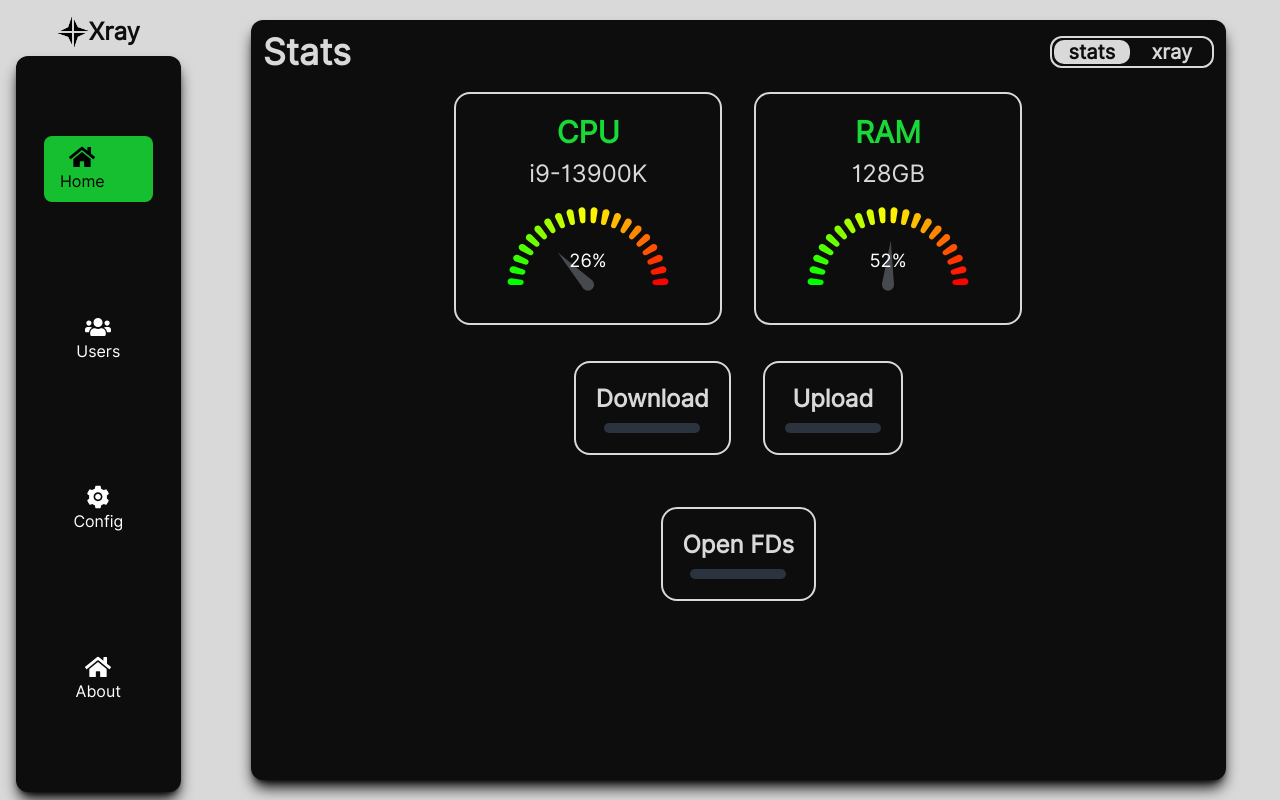
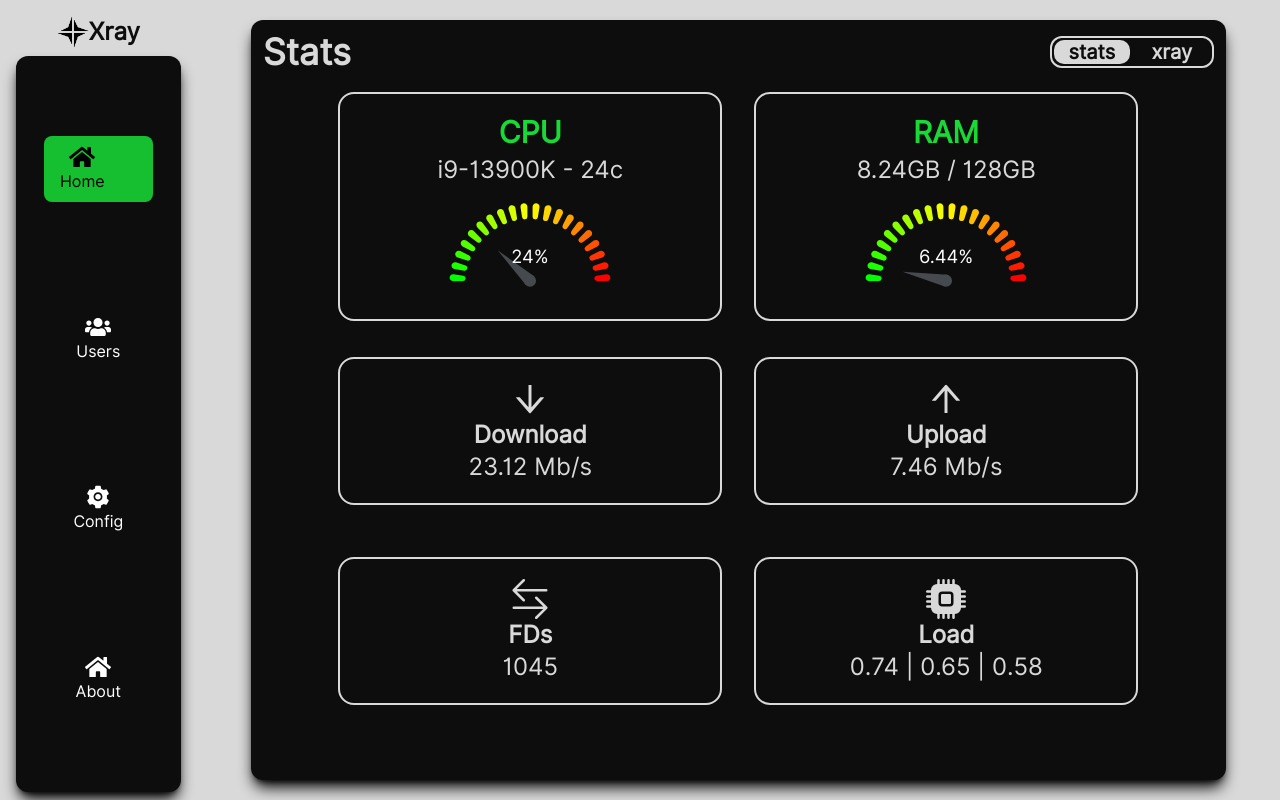
Before and after one commit to lilendian0x00/xray-manager, a React (Create React App) app: page /home/stats in a window 1280 px wide. Built offline with nearby package versions, Linux system fonts and the light colour scheme.

Commit message:
Updated and refactoed the stats section of Home page

```diff
--- a/src/Components/elements/ControlBox.jsx
+++ b/src/Components/elements/ControlBox.jsx
@@ -1,13 +1,14 @@
 import React from 'react'
 import GaugeChart from 'react-gauge-chart'
+import { useMediaQuery } from 'react-responsive'
 
-function GaugeBox(props) {
+export function GaugeBox(props) {
   return (
-    <div id={props.id} className={`flex flex-col gap-3 md:border-2 md:border-[var(--creamy)] md:p-5 md:rounded-2xl md:text-center ${props.className}`}>
+    <div id={props.id} className={`flex flex-col gap-3 md:border-2 md:border-[var(--creamy)] md:p-5 md:rounded-2xl md:text-center md:w-1/2 md:max-w-sm ${props.className}`}>
       <div className='md:flex md:flex-col md:items-center'>
-        <span className='font-bold text-[var(--lex-green)] md:text-3xl mb-2'>{props.name}</span>
-        <div className={`${(props.value != null)? ` hidden `: ``}  animate-pulse h-3 bg-gray-200 rounded-full dark:bg-gray-700 w-48 mb-4`}></div>
-        <span className={`text-2xl ${(props.value == null)? ` hidden `: ``}`}>{props.value}</span>
+        <span className='block font-bold text-[var(--lex-green)] text-xl md:text-3xl mb-1'>{props.name}</span>
+        <div className={`${(props.value != null) ? ` hidden ` : ``}  mt-2 animate-pulse h-3 bg-gray-200 rounded-full dark:bg-gray-700 w-48 mb-4`}></div>
+        <span className={`self-center text-lg md:text-2xl ${(props.value == null) ? ` hidden ` : ``}`}>{props.value}</span>
       </div>
 
       <div className='flex flex-col justify-center self-center items-center'>
@@ -22,4 +23,18 @@ function GaugeBox(props) {
   )
 }
 
-export default GaugeBox
+
+export function SimpleBox(props) {
+  const { name, value, size } = props;
+  const isDesktopOrLaptop = useMediaQuery({
+    query: '(min-width: 768px)'
+  });
+  return (
+    <div className={`${props.className} flex flex-col items-center md:border-2 md:border-[var(--creamy)] md:p-5 md:rounded-2xl md:text-center md:max-w-sm`}>
+      <props.icon color='#D9D9D9' size={isDesktopOrLaptop ? 40 : size} />
+      <span className='text-2xl font-bold text-[var(--wash-black)] dark:text-[var(--creamy)]'>{name}</span>
+      <div className={`${(value != null) ? ` hidden ` : ``} animate-pulse h-2.5 bg-gray-200 rounded-full dark:bg-gray-700 w-24 mt-2`}></div>
+      <span className={`self-center  md:text-2xl ${props.valueClassName ? props.valueClassName : "text-xl"} ${(value == null) ? ` hidden ` : ``}`}>{value}</span>
+    </div>
+  )
+}
--- a/src/views/Home/Home.jsx
+++ b/src/views/Home/Home.jsx
@@ -12,17 +12,7 @@ const servers = {
     }
 }
 
-const pages = {
-    "stats": {
-
-    },
-    "xray": {
-
-    }
-}
-
 function Home() {
-    const [isloaded, setLoad] = useState(false)
     const [page, setPage] = useState("stats")
     const [data, setData] = useState(servers)
 
--- a/src/views/Home/stats/Stats.jsx
+++ b/src/views/Home/stats/Stats.jsx
@@ -1,12 +1,39 @@
-import React from 'react'
+import { useState } from 'react'
 import { motion } from 'framer-motion'
 import { useMediaQuery } from 'react-responsive'
-import GaugeBox from '../../../Components/elements/ControlBox'
+import { SimpleBox, GaugeBox } from '../../../Components/elements/ControlBox'
+import { AiOutlineArrowUp, AiOutlineArrowDown } from 'react-icons/ai';
+import { BsFillCpuFill, BsArrowLeftRight } from 'react-icons/bs';
+
+
+const pages = {
+    "stats": {
+        "cpu": {
+            "model": "i9-13900K",
+            "cores": 24,
+            "usage": 0.24,
+            "load_avg": "0.74 | 0.65 | 0.58" // top -n 1 | awk 'NR==1 { for (i = 13; i <= NF; i++) { printf "%s ", $i } printf "\n" }' FS=" " OFS=" "
+        },
+        "ram": {
+            "total": 128,
+            "inuse": 8.24
+        },
+        "network": {
+            "total_recv": 104,      // Gigabytes
+            "total_send": 79,       // Gigabytes
+            "downlink": 23.12,      // Megabit
+            "uplink": 7.46,         // Megabit
+            "fds": 1045,
+        }
+    }
+}
 
 function Stats() {
     const isDesktopOrLaptop = useMediaQuery({
         query: '(min-width: 768px)'
     });
+
+    const [stats, setStats] = useState(pages)
 
     return (
         <motion.div
@@ -17,31 +44,26 @@ function Stats() {
             transition={{ duration: 0.5 }}
         >
             <div role='status' className='flex flex-col md:flex-row md:justify-center md:items-center gap-8 text-lg mt-5'>
-                <GaugeBox id="CPU" name={isDesktopOrLaptop ? "CPU" : "CPU:"} value={"i9-13900K"} percentage={0.26}/>
+                <GaugeBox id="CPU" name={isDesktopOrLaptop ? "CPU" : "CPU"} value={`${stats.stats.cpu.model} - ${stats.stats.cpu.cores.toString()}c`} percentage={(stats.stats.cpu.usage)} />
 
 
-                <GaugeBox id="RAM" name={isDesktopOrLaptop ? "RAM" : "RAM:"} value={"128GB"} percentage={0.52}/>
+                <GaugeBox id="RAM" name={isDesktopOrLaptop ? "RAM" : "RAM"} value={`${stats.stats.ram.inuse.toString()}GB / ${stats.stats.ram.total.toString()}GB`} percentage={(stats.stats.ram.inuse / stats.stats.ram.total)} />
 
             </div>
 
             <div className='flex flex-row p-4 justify-center gap-8 mt-5'>
-                <div className='flex flex-col items-center md:border-2 md:border-[var(--creamy)] md:p-5 md:rounded-2xl md:text-center'>
-                    <span className='text-2xl font-bold text-[var(--wash-black)] dark:text-[var(--creamy)]'>Download</span>
-                    <div className='animate-pulse h-2.5 bg-gray-200 rounded-full dark:bg-gray-700 w-24 mt-2'></div>
-                </div>
+                <SimpleBox className="w-1/2" icon={AiOutlineArrowDown} size={24} name={"Download"} value={`${stats.stats.network.downlink} Mb/s`} />
 
-                <div className='flex flex-col items-center md:border-2 md:border-[var(--creamy)] md:p-5 md:rounded-2xl md:text-center'>
-                    <span className='text-2xl font-bold text-[var(--wash-black)] dark:text-[var(--creamy)]'>Upload</span>
-                    <div className='animate-pulse h-2.5 bg-gray-200 rounded-full dark:bg-gray-700 w-24 mt-2'></div>
-                </div>
+                <SimpleBox className="w-1/2" icon={AiOutlineArrowUp} size={24} name={"Upload"} value={`${stats.stats.network.uplink}  Mb/s`} />
             </div>
 
             <div className='flex flex-row p-4 justify-center gap-8 mt-5'>
-                <div className='flex flex-col items-center md:border-2 md:border-[var(--creamy)] md:p-5 md:rounded-2xl md:text-center'>
-                    <span className='text-2xl font-bold text-[var(--wash-black)] dark:text-[var(--creamy)]'>Open FDs</span>
-                    <div className='animate-pulse h-2.5 bg-gray-200 rounded-full dark:bg-gray-700 w-24 mt-2'></div>
-                </div>
+                <SimpleBox className="w-1/2" valueClassName="text-sm" icon={BsArrowLeftRight} size={20} name={"FDs"} value={`${stats.stats.network.fds}`} />
+
+                <SimpleBox className="w-1/2" valueClassName="text-sm" icon={BsFillCpuFill} size={20} name={"Load"} value={`${stats.stats.cpu.load_avg}`} />
+
             </div>
+
         </motion.div>
 
     )
```
